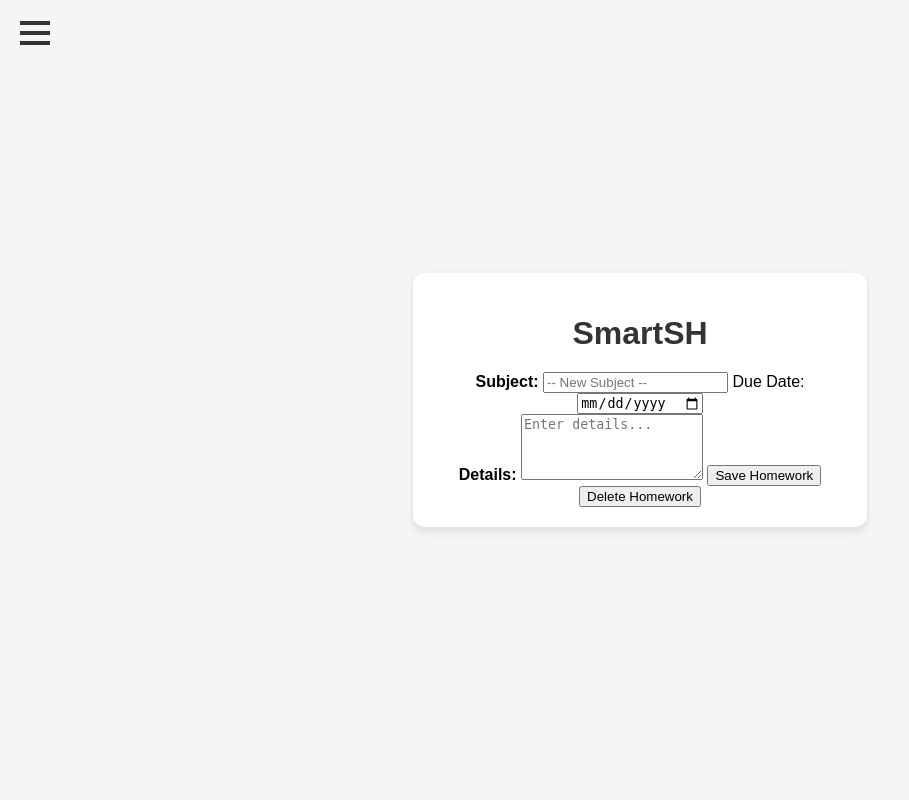
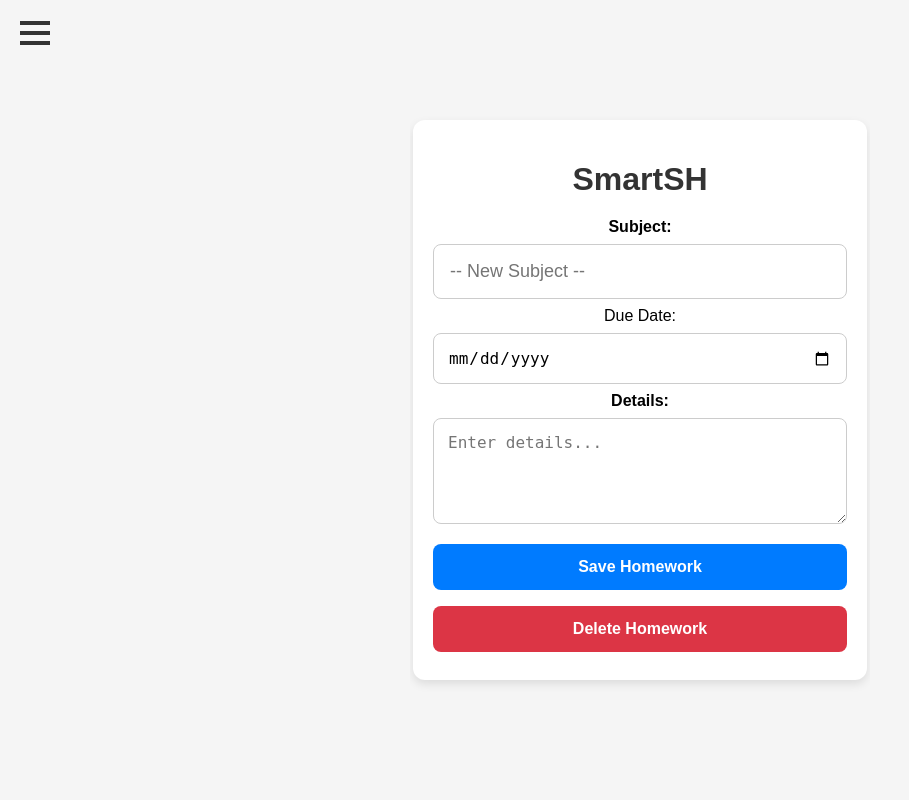
Before and after one commit to Kingboby/Homework, a Flask app: page / in a window 1280 px wide. Shown: the whole page, without its empty margins (0-909 px from the left). Run offline with Flask 3, Linux system fonts and the light colour scheme; data that the repository does not hold is empty.

Commit message:
style.css

```diff
--- a/static/style.css
+++ b/static/style.css
@@ -162,3 +162,134 @@
       display: none;
       z-index: 0;
     }
+
+
+#HOMEWORK
+        html, body {
+  margin: 0;
+  padding: 0;
+  height: 100%;
+            overflow: hidden;
+            background-color: #f5f5f5;
+            font-family: Arial, sans-serif;
+            display: flex;
+            justify-content: center;
+            align-items: center;
+            -webkit-user-select: none;
+            -webkit-touch-callout: none;
+            touch-action: manipulation;
+        }
+
+        .container {
+            width: 90%;
+            max-width: 420px;
+            background: white;
+            border-radius: 12px;
+            box-shadow: 0 4px 10px rgba(0,0,0,0.1);
+            padding: 20px;
+            text-align: center;
+        }
+
+        h1 {
+            margin-bottom: 20px;
+        }
+
+        input, textarea, button {
+            width: 100%;
+            margin: 8px 0;
+            padding: 14px;
+            border-radius: 8px;
+            border: 1px solid #ccc;
+            font-size: 16px;
+            box-sizing: border-box;
+        }
+
+        input[list] {
+            font-size: 18px;
+            padding: 16px;
+        }
+
+        .date-row {
+            display: flex;
+            justify-content: center;
+            align-items: center;
+            gap: 6px;
+        }
+
+        button {
+            background-color: #007BFF;
+            color: white;
+            border: none;
+            font-weight: bold;
+        }
+
+        button:hover {
+            background-color: #0056b3;
+        }
+
+        .delete {
+            background-color: #dc3545;
+        }
+
+        .delete:hover {
+            background-color: #b02a37;
+        }
+        body {
+            font-family: Arial, sans-serif;
+            margin: 0;
+        }
+
+          /* Hamburger button */
+        .hamburger {
+            position: fixed;
+            top: 15px;
+            left: 20px;
+            cursor: pointer;
+            z-index: 2;
+        }
+
+        .hamburger div {
+            width: 30px;
+            height: 4px;
+            background-color: #333;
+            margin: 6px 0;
+        }
+
+      /* Slide-over nav */
+        .sidenav {
+            height: 100%;
+            width: 0;
+            position: fixed;
+            top: 0;
+            left: 0;
+            background-color: #f5f5f5;
+            overflow-x: hidden;
+            transition: 0.3s;
+            padding-top: 60px;
+            box-shadow: -2px 0 5px rgba(0,0,0,0.2);
+            z-index: 1; /* slides over content */
+        }
+
+        .sidenav button {
+            display: block;
+            padding: 12px 20px;
+            margin: 10px;
+            width: calc(100% - 40px);
+            font-size: 18px;
+            background-color: #ddd;
+            border: none;
+            cursor: pointer;
+            color: black;
+        }
+
+      /* Optional: dim background when nav is open */
+        #overlay {
+            position: fixed;
+            top: 0;
+            left: 0;
+            height: 100%;
+            width: 100%;
+            background: rgba(0,0,0,0.3);
+            display: none;
+            z-index: 0;
+        }
```
